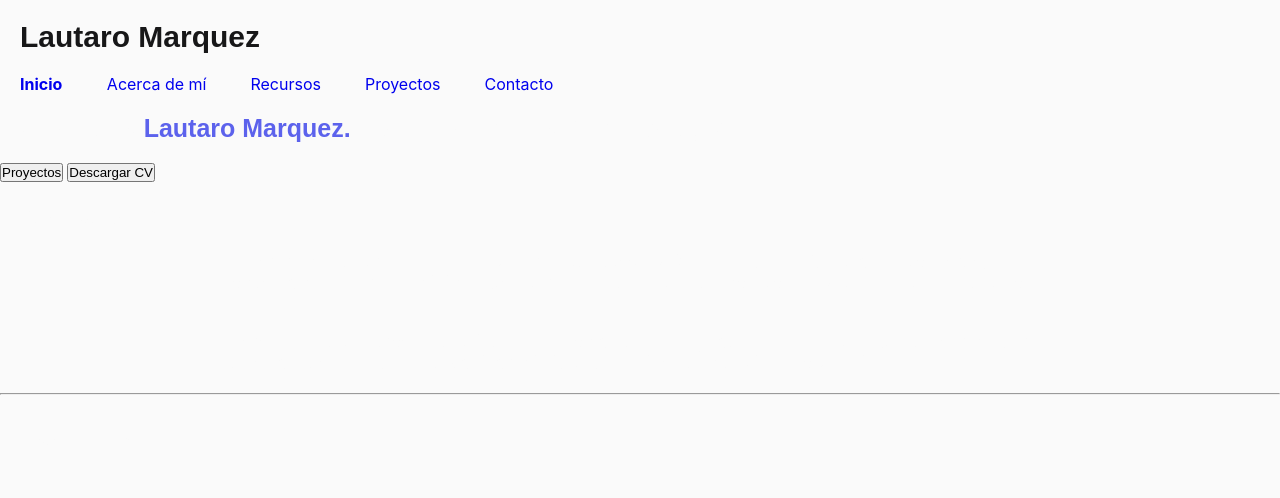
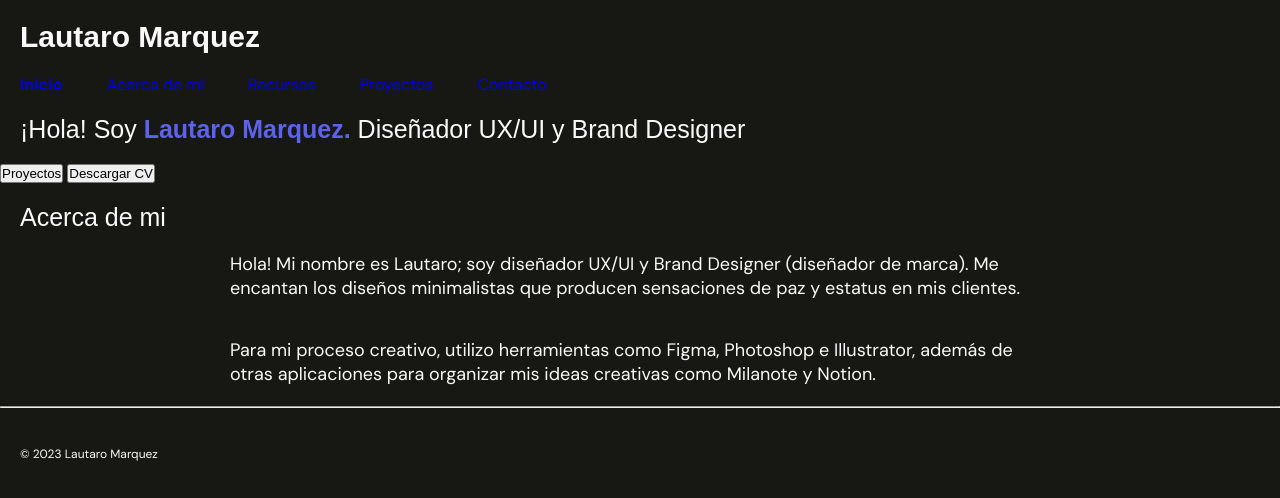
Before and after one commit to lautaro-marquez/comision-54530, a plain HTML site: page index.html in a window 1280 px wide. Drawn offline with Linux system fonts and the light colour scheme.

Commit message:
added hero section

```diff
--- a/css/style.css
+++ b/css/style.css
@@ -5,15 +5,23 @@
     text-decoration: none;
 }
 
-html {
-    background-color: #fafafa;
+body {
+    background-color: #171814;
+}
+
+.primaryButton {
+
+}
+
+.secondaryButton {
+
 }
 
 ul li {
     display: inline;
     padding: 10px;
     margin: 10px;
-    font-family: 'Inter', 'Segoe UI', Tahoma, Geneva, Verdana, sans-serif;
+    font-family: 'DM Sans', 'Segoe UI', Tahoma, Geneva, Verdana, sans-serif;
     font-size: 500;
     color: #5C62EC;
 }
@@ -22,7 +30,7 @@ h1 {
     font-family: 'Satoshi', sans-serif;
     font-weight: 700;
     font-size: 30px;
-    color: #171718;
+    color: #fafafa;
     padding: 20px;
 }
 
@@ -44,7 +52,7 @@ p {
     padding-left: 230px;
     padding-right: 230px;
     padding-bottom: 20px;
-    font-family: 'Inter', 'Segoe UI', Tahoma, Geneva, Verdana, sans-serif;
+    font-family: 'DM Sans', 'Segoe UI', Tahoma, Geneva, Verdana, sans-serif;
     font-weight: 400;
     font-size: 18px;
 }
@@ -53,7 +61,7 @@ p {
 
 form label {
     color: #fafafa;
-    font-family: 'Inter', 'Segoe UI', Tahoma, Geneva, Verdana, sans-serif;
+    font-family: 'DM Sans', 'Segoe UI', Tahoma, Geneva, Verdana, sans-serif;
     font-weight: 400;
     font-size: 18px;
 }
--- a/index.html
+++ b/index.html
@@ -14,11 +14,13 @@
     />
   </head>
   <body>
+    <div class="hero">
       <header>
         <h1>
           Lautaro Marquez
           <!-- Aquí se va a insertar un logo, el cual aún no finalizó su etapa de diseño. -->
         </h1>
+        <div>
           <nav>
             <ul>
               <li>
@@ -30,17 +32,19 @@
               <li><a href="./pages/contact.html">Contacto</a></li>
             </ul>
           </nav>
+        </div>
       </header>
       <main>
         <section class="hero">
           <div>
             <h2>
-            ¡Hola! Soy <strong class="nombre">Lautaro Marquez.</strong>Diseñador
-            UX/UI y Brand Designer
+              ¡Hola! Soy
+              <strong class="nombre">Lautaro Marquez.</strong> Diseñador UX/UI y
+              Brand Designer
             </h2>
           </div>
-        <button name="cta">Proyectos</button>
-        <button name="resume">Descargar CV</button>
+          <button name="cta" class="primaryButton">Proyectos</button>
+          <button name="resume" class="secondaryButton">Descargar CV</button>
         </section>
         <section>
           <div>
@@ -55,9 +59,9 @@
             </p>
             <br />
             <p>
-            Para mi proceso creativo, utilizo herramientas como Figma, Photoshop
-            e Illustrator, además de otras aplicaciones para organizar mis ideas
-            creativas como Milanote y Notion.
+              Para mi proceso creativo, utilizo herramientas como Figma,
+              Photoshop e Illustrator, además de otras aplicaciones para
+              organizar mis ideas creativas como Milanote y Notion.
             </p>
           </div>
         </section>
@@ -67,5 +71,6 @@
         <br />
         <p class="copyright">© 2023 Lautaro Marquez</p>
       </footer>
+    </div>
   </body>
 </html>
```
Lines whose indentation alone changed are shown as unchanged.
